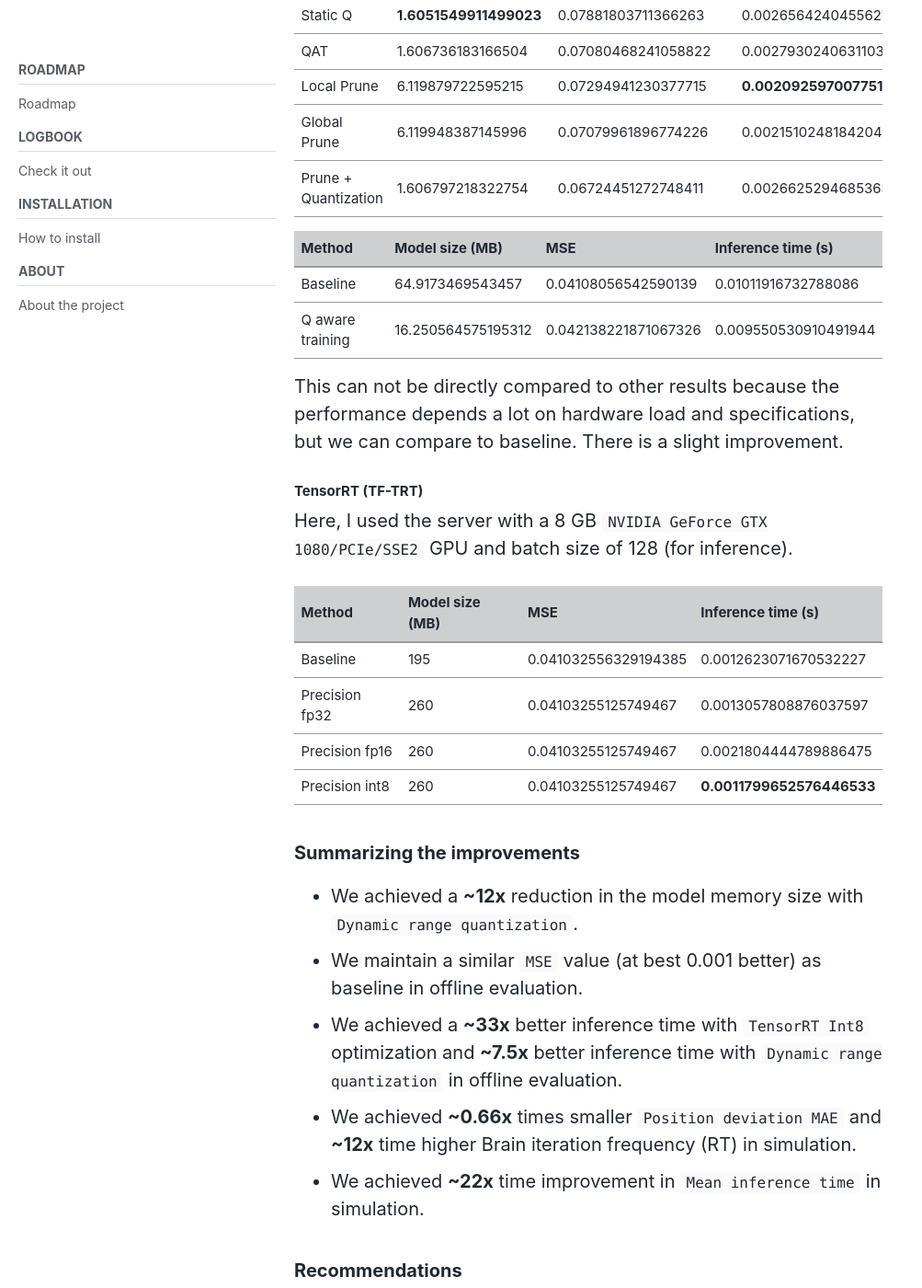
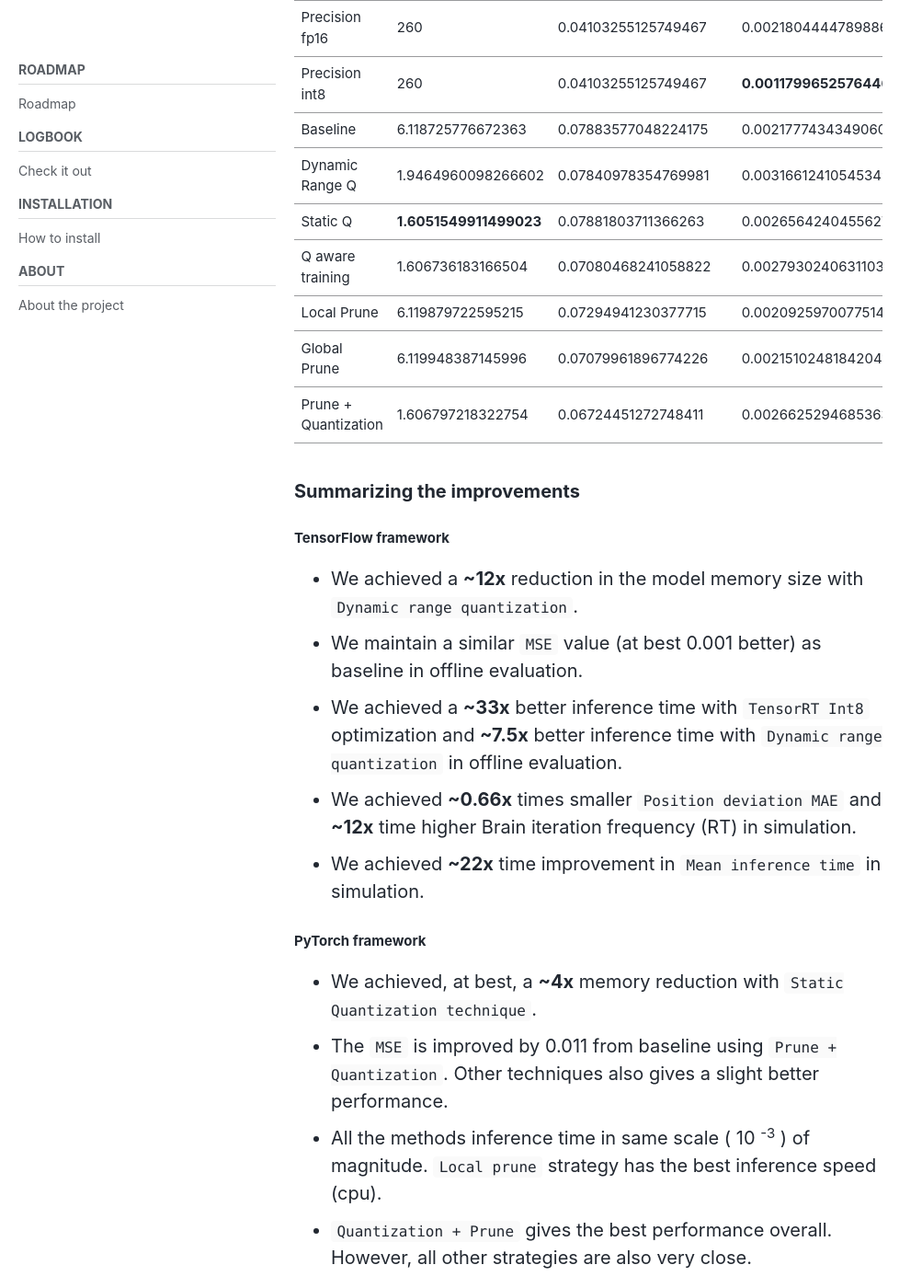
Before and after one commit to TheRoboticsClub/gsoc2022-Nikhil_Paliwal, a Jekyll site: the page built from docs/_posts/2022-09-01-Results-Summary.md, in a window 1280 px wide and 1400 px high, scrolled down 2485 px. Shown: the whole window at 92% size, without its empty margins (0-1003 px from the left). Built offline with Jekyll 4.4.1, drawn with Linux system fonts in a browser that asks for light colours; cached includes are drawn as plain includes; nearby versions of some CDN libraries; some of the changed text lies outside the part shown.

Commit message:
Add: full results to blog

```diff
--- a/docs/_posts/2022-08-08-Results-Summary.md
+++ b/docs/_posts/2022-09-01-Results-Summary.md
@@ -30,18 +30,21 @@ pinned: false
 ### Simulation
 
 #### SimpleCircuit
+
 All the simulations are conducted on a 4 GB `NVIDIA GeForce GTX 1050/PCIe/SSE2` GPU and batch size of 1 on SimpleCircuit. Only models which have completed one lap are presented here.
 
 Method  | Average speed | Position deviation MAE | Brain iteration frequency (RT) | Mean Inference time (s) | Real time factor | Framework
 --- | --- | --- | --- | --- | --- | ---
 PilotNet (original) | 8.386 | 7.406 | 5.585 | 0.124 | 0.557 | TensorFlow
 Dynamic Range Q | 8.534 | 6.693 | 58.474 | 0.010 | 0.54 | TensorFlow Lite
-TF-TRT Baseline | **8.536** | 5.06 | **73.37** | 0.0063 | 0.47  | TensorFlow
-TF-TRT FP32 | 8.32 | **4.94** | 60.28 | 0.0065 | 0.50 | TensorFlow
+TF-TRT Baseline | 8.536 | 5.06 | **73.37** | 0.0063 | 0.47  | TensorFlow
+TF-TRT FP32 | 8.32 | 4.94 | 60.28 | 0.0065 | 0.50 | TensorFlow
 TF-TRT FP16 | 8.14 | 5.39 | 71.90 | 0.0056 | 0.48 | TensorFlow
 TF-TRT Int8 | 8.01 | 6.65 | 59.36 | 0.0067 | 0.51  | TensorFlow
 Global Prune | 7.73 | 17.03 | 42.90 | **0.0023** | 0.508 | PyTorch
 Local Prune | 7.74 | 14.15 | 32.57 | 0.0027 | 0.428 | PyTorch
+QAT | 7.94 | 11.47 | 26.45 | 0.0188 | 0.45 | PyTorch
+Prune + Quantization | **8.84** | **4.61** | 34.40 | 0.0125 | 0.51 | PyTorch
 
 #### Montreal
 All the simulations are conducted on a 4 GB `NVIDIA GeForce GTX 1050/PCIe/SSE2` GPU and batch size of 1.
@@ -56,7 +59,7 @@ TF-TRT Int8 | 10.23 | 6.02 | 66.31 | 0.0065
 
 ### Offline Evaluation
 
-All the simulations are conducted on a Nvidia V100 GPU with 32GB memory. The batch size was 1024. All subsets of new datasets are used for experiment, testset - SimpleCircuit, Montreal and Montemelo circuits.
+All evaluation on testset are conducted on a Nvidia GPU. All subsets of new datasets are used for experiment, testset - SimpleCircuit, Montreal and Montemelo circuits.
 
 #### Optimization strategies
 
@@ -66,6 +69,7 @@ PilotNet | 195 | 0.041 | 0.0364 | TensorFlow
 Baseline | 64.9173469543457 | 0.04108056542969754 | 0.007913553237915039 | TensorFlow Lite
 Dynamic Range Q | 16.242530822753906 | 0.04098070281274293 | 0.004902467966079712 | TensorFlow Lite
 Float16 Q | 32.464256286621094 | 0.041072421023905605 | 0.007940708875656129 | TensorFlow Lite
+Q aware training | 16.250564575195312 | 0.042138221871067326 | 0.009550530910491944 | TensorFlow Lite
 Weight pruning | 64.9173469543457 | 0.04257505210072217 | 0.0077278904914855956 | TensorFlow Lite
 Weight pruning + Q | 16.242530822753906 | 0.042606822364652304 | 0.004810283422470093 | TensorFlow Lite
 Integer only Q | 16.244918823242188 | 28157.721509850544 | 0.007908073902130127 | TensorFlow Lite
@@ -73,42 +77,38 @@ Integer (float fallback) Q | 16.244888305664062 | 0.04507085706016211 | 0.007815
 CQAT | 16.250564575195312 | 0.0393811650675438 | 0.007680371761322021 | TensorFlow Lite
 PQAT | 16.250564575195312 | 0.043669467093106665 | 0.007949142932891846 | TensorFlow Lite
 PCQAT | 16.250564575195312 | **0.039242053481006144** | 0.007946955680847167 | TensorFlow Lite
+Precision fp32 | 260 | 0.04103255125749467 | 0.0013057808876037597 | TensorFlow
+Precision fp16 | 260 | 0.04103255125749467 | 0.0021804444789886475 | TensorFlow
+Precision int8 | 260 | 0.04103255125749467 | **0.0011799652576446533** | TensorFlow
 Baseline | 6.118725776672363 | 0.07883577048224175 | 0.002177743434906006 | PyTorch
 Dynamic Range Q | 1.9464960098266602 | 0.07840978354769981 | 0.003166124105453491 | PyTorch
 Static Q | **1.6051549911499023** | 0.07881803711366263 | 0.0026564240455627442 | PyTorch
-QAT | 1.606736183166504 | 0.07080468241058822 | 0.0027930240631103514 | PyTorch
-Local Prune | 6.119879722595215 | 0.07294941230377715 | **0.0020925970077514647** | PyTorch
+Q aware training | 1.606736183166504 | 0.07080468241058822 | 0.0027930240631103514 | PyTorch
+Local Prune | 6.119879722595215 | 0.07294941230377715 | 0.0020925970077514647 | PyTorch
 Global Prune | 6.119948387145996 | 0.07079961896774226 | 0.00215102481842041 | PyTorch
 Prune + Quantization | 1.606797218322754 | 0.06724451272748411 | 0.002662529468536377 | PyTorch
 
 
-Method | Model size (MB) | MSE | Inference time (s)
---- | --- | --- | ---
-Baseline | 64.9173469543457 | 0.04108056542590139 | 0.01011916732788086
-Q aware training | 16.250564575195312 | 0.042138221871067326 | 0.009550530910491944
+### Summarizing the improvements
 
-This can not be directly compared to other results because the performance depends a lot on hardware load and specifications, but we can compare to baseline. There is a slight improvement.
-
-#### TensorRT (TF-TRT)
-
-Here, I used the server with a 8 GB `NVIDIA GeForce GTX 1080/PCIe/SSE2` GPU and batch size of 128 (for inference).
-
-Method | Model size (MB) | MSE | Inference time (s)
---- | --- | --- | ---
-Baseline | 195 | 0.041032556329194385 | 0.0012623071670532227
-Precision fp32 | 260 | 0.04103255125749467 | 0.0013057808876037597
-Precision fp16 | 260 | 0.04103255125749467 | 0.0021804444789886475
-Precision int8 | 260 | 0.04103255125749467 | **0.0011799652576446533**
-
-### Summarizing the improvements
+#### TensorFlow framework
 * We achieved a **~12x** reduction in the model memory size with `Dynamic range quantization`.
 * We maintain a similar `MSE` value (at best 0.001 better) as baseline in offline evaluation.
 * We achieved a **~33x** better inference time with `TensorRT Int8` optimization  and **~7.5x** better inference time with `Dynamic range quantization` in offline evaluation.
 * We achieved **~0.66x** times smaller `Position deviation MAE` and **~12x** time higher Brain iteration frequency (RT) in simulation.
 * We achieved **~22x** time improvement in `Mean inference time` in simulation.
 
+#### PyTorch framework
+* We achieved, at best, a **~4x** memory reduction with `Static Quantization technique`.
+* The `MSE` is improved by 0.011 from baseline using `Prune + Quantization`. Other techniques also
+gives a slight better performance.
+* All the methods inference time in same scale ( 10 <sup>-3</sup> ) of magnitude.
+`Local prune` strategy has the best inference speed (cpu).
+* `Quantization + Prune` gives the best performance overall. However, all other
+strategies are also very close.
 
 ### Recommendations
+* PyTorch optimized models are smaller in size and have better inference time. I would recommend `Global/Local Prune` strategy for start because they also support inference with GPU. `Quantization + Prune` has least `MSE` but only support CPU inference.
 * Tflite optimized models gives better performance than original models with very less memory size. The installation is easy and there is no specific hardware constraints. I would recommend `Dynamic range quantization` as first optimization method.
 * TensorRT optimized models have best performance in both offline and simulation. However, they have large memory footprint. If the disk space is not a constraint, I would recommend using `Int8` or `Float16` precision model.
 
@@ -128,3 +128,7 @@ Precision int8 | 260 | 0.04103255125749467 | **0.0011799652576446533**
 [6] [https://docs.nvidia.com/deeplearning/frameworks/tf-trt-user-guide/index.html](https://docs.nvidia.com/deeplearning/frameworks/tf-trt-user-guide/index.html) \\
 [7] [https://catalog.ngc.nvidia.com/orgs/nvidia/containers/tensorflow](https://catalog.ngc.nvidia.com/orgs/nvidia/containers/tensorflow) \\
 [8] [https://www.tensorflow.org/model_optimization/guide](https://www.tensorflow.org/model_optimization/guide)
+[9] [https://pytorch.org/docs/stable/jit.html](https://pytorch.org/docs/stable/jit.html)
+[10] [https://pytorch.org/blog/quantization-in-practice/](https://pytorch.org/blog/quantization-in-practice/) \\
+[11] [https://pytorch.org/docs/1.12/quantization.html](https://pytorch.org/docs/1.12/quantization.html) \\
+[12] [https://pytorch.org/tutorials/intermediate/pruning_tutorial.html#](https://pytorch.org/tutorials/intermediate/pruning_tutorial.html#)
```
